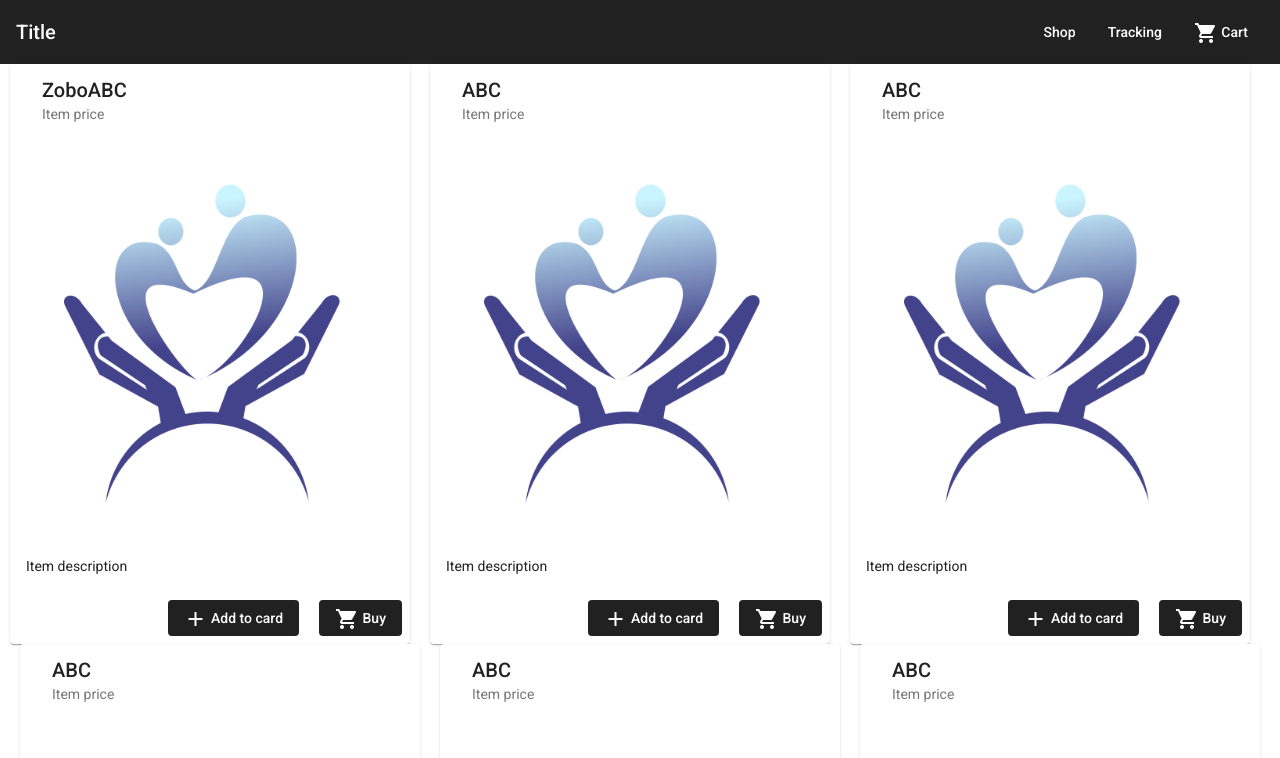
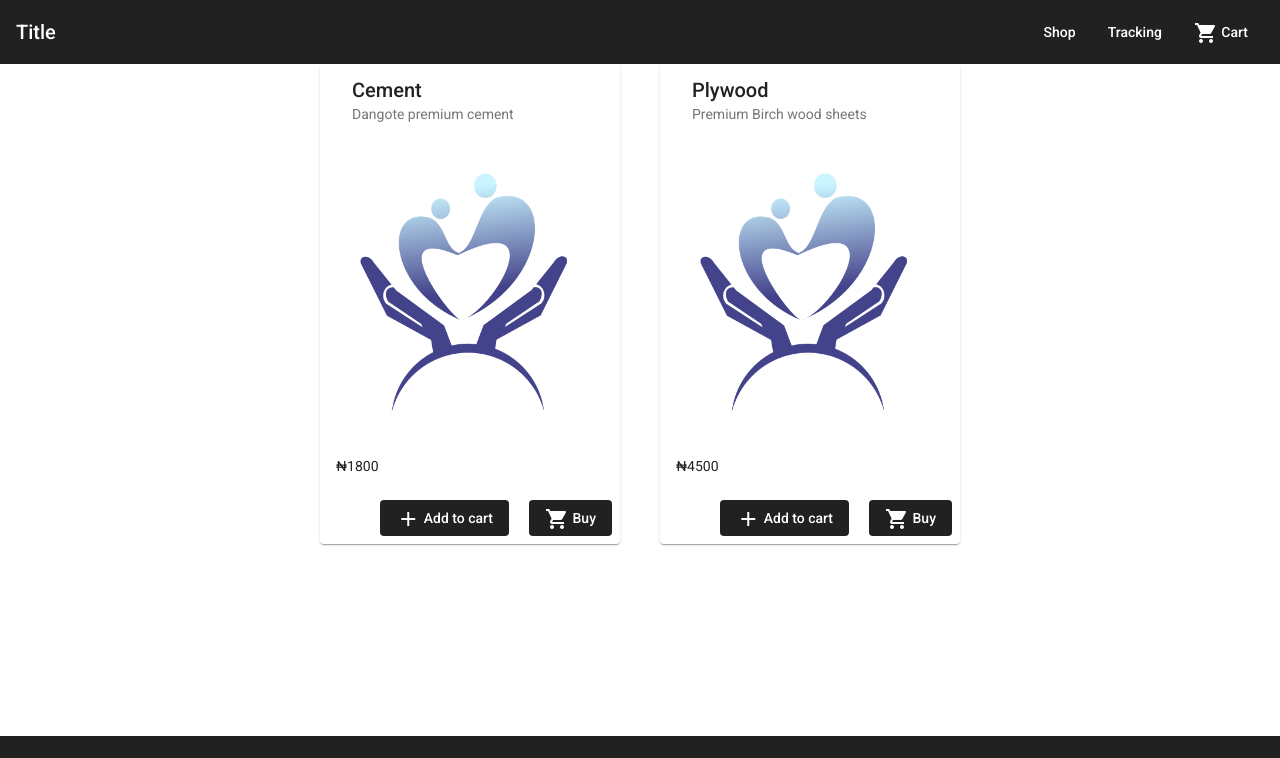
Before and after one commit to abdulazizladan/project, an Angular app: page / in a window 1280 px wide. Shown: the top 758 px of the page. Built offline with nearby package versions, Linux system fonts and the light colour scheme.

Commit message:
feat: Initialize settings component

```diff
--- a/src/app/features/shopping/components/item/item.component.html
+++ b/src/app/features/shopping/components/item/item.component.html
@@ -1,23 +1,23 @@
 <mat-card>
   <mat-card-header>
     <mat-card-title>
-      {{name}}ABC
+      {{data.name}}
     </mat-card-title>
     <mat-card-subtitle>
-      Item price
+      {{data.description}}
     </mat-card-subtitle>
   </mat-card-header>
 
   <img mat-card-image src="./assets/img/a.png">
 
   <mat-card-content>
-    Item description
+    &#8358;{{data.price}}
   </mat-card-content>
 
   <mat-card-actions align="end">
     <button mat-flat-button color="primary">
       <mat-icon>add</mat-icon>
-      Add to card
+      Add to cart
     </button>
     <span fxFlex="20px"></span>
     <button mat-flat-button color="primary" (click)="buyItem()">
--- a/src/app/features/shopping/components/item/item.component.ts
+++ b/src/app/features/shopping/components/item/item.component.ts
@@ -1,4 +1,5 @@
 import { Component, OnInit, Input, Output, EventEmitter } from '@angular/core';
+import { Item } from '../../store/models/item.model';
 
 @Component({
   selector: 'app-item',
@@ -8,7 +9,7 @@ import { Component, OnInit, Input, Output, EventEmitter } from '@angular/core';
 export class ItemComponent implements OnInit {
 
   @Input()
-  name: string = "";
+  public data: Item;
 
   @Output()
   purchaseEvent = new EventEmitter<string>();
@@ -17,7 +18,14 @@ export class ItemComponent implements OnInit {
     this.purchaseEvent.emit();
   }
 
-  constructor() { }
+  constructor() {
+    this.data = {
+      id : 0,
+      name : "",
+      description : "",
+      price : 0
+    };
+   }
 
   ngOnInit(): void {
   }
--- a/src/app/features/shopping/components/shop/shop.component.html
+++ b/src/app/features/shopping/components/shop/shop.component.html
@@ -1,8 +1,3 @@
-<div fxFlex="1 1 auto" fxLayoutAlign="center center space-between" fxLayout.xs="column" fxLayoutGap.xs="5px" fxLayoutGap.gt-xs="20px" fxLayout.gt-xs="row wrap">
-  <app-item name="Zobo" (purchaseEvent)="openPurchaseDialog()" fxFlex.gt-xs="400px"></app-item>
-  <app-item (purchaseEvent)="openPurchaseDialog()" fxFlex.gt-xs="400px"></app-item>
-  <app-item (purchaseEvent)="openPurchaseDialog()" fxFlex.gt-xs="400px"></app-item>
-  <app-item (purchaseEvent)="openPurchaseDialog()" fxFlex.gt-xs="400px"></app-item>
-  <app-item (purchaseEvent)="openPurchaseDialog()" fxFlex.gt-xs="400px"></app-item>
-  <app-item (purchaseEvent)="openPurchaseDialog()" fxFlex.gt-xs="400px"></app-item>
+<div fxFlex="1 1 auto" fxLayoutAlign="center center space-between" fxLayout.xs="column" fxLayoutGap.xs="20px" fxLayoutGap.gt-xs="40px" fxLayout.gt-xs="row wrap">
+  <app-item *ngFor="let item of items" [data]=item (purchaseEvent)="openPurchaseDialog()" fxFlex.gt-xs="300px"></app-item>
 </div>
--- a/src/app/features/shopping/components/shop/shop.component.ts
+++ b/src/app/features/shopping/components/shop/shop.component.ts
@@ -1,6 +1,7 @@
 import { Component, OnInit } from '@angular/core';
 import { PurchaseComponent } from '../purchase/purchase.component';
 import { MatDialog, MatDialogRef, MAT_DIALOG_DATA } from '@angular/material/dialog';
+import { Item } from '../../store/models/item.model';
 
 @Component({
   selector: 'app-shop',
@@ -9,8 +10,23 @@ import { MatDialog, MatDialogRef, MAT_DIALOG_DATA } from '@angular/material/dial
 })
 export class ShopComponent implements OnInit {
 
+  public items: Item[];
+
   constructor(public dialog : MatDialog) {
-
+    this.items = [
+      {
+        id: 0,
+        name: "Cement",
+        description: "Dangote premium cement",
+        price: 1800
+      },
+      {
+        id: 0,
+        name: "Plywood",
+        description: "Premium Birch wood sheets",
+        price: 4500
+      }
+    ];
   }
 
   ngOnInit(): void {
--- a/src/app/features/shopping/store/models/item.model.ts
+++ b/src/app/features/shopping/store/models/item.model.ts
@@ -1,5 +1,6 @@
-export interface item{
+export interface Item{
   id: number;
   name: string;
+  description: string;
   price: number;
 }
```
